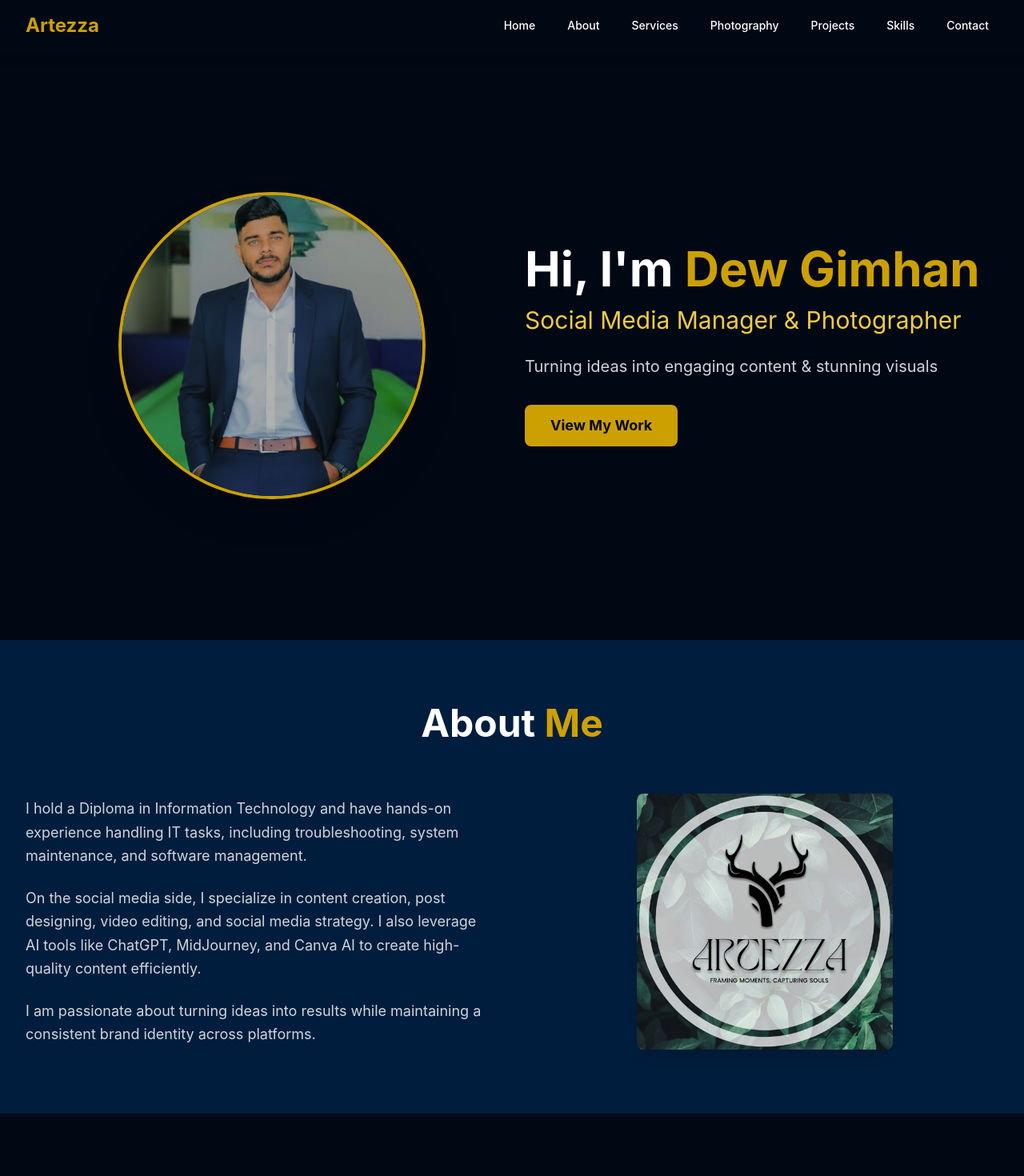
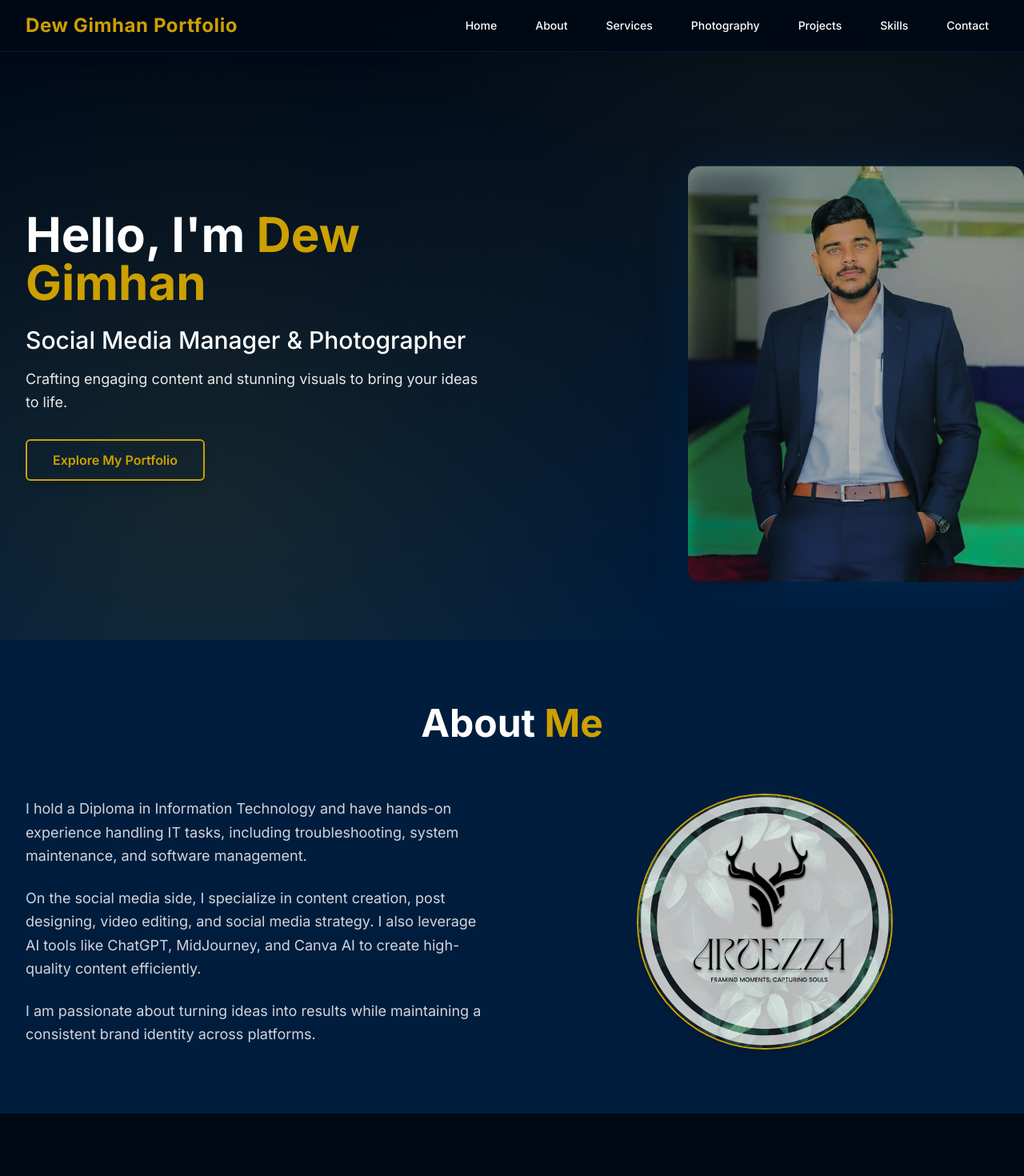
Before and after one commit to Devindi08K/project003, a React (Vite) app in the folder artezza-portfolio/: page / in a window 1280 px wide. Shown: the top 1470 px of the page at 80% size. Built offline with nearby package versions, Linux system fonts and the light colour scheme.

Commit message:
do some modifications in the ui

```diff
--- a/artezza-portfolio/src/components/About.jsx
+++ b/artezza-portfolio/src/components/About.jsx
@@ -1,17 +1,30 @@
 import React from 'react';
+import { motion } from 'framer-motion';
 
 const About = () => {
   return (
     <section id="about" className="py-20 bg-[#001D3D]">
       <div className="max-w-7xl mx-auto px-4 sm:px-6 lg:px-8">
-        <div className="text-center mb-16">
+        <motion.div
+          className="text-center mb-16"
+          initial={{ opacity: 0, y: 50 }}
+          whileInView={{ opacity: 1, y: 0 }}
+          transition={{ duration: 0.8 }}
+          viewport={{ once: true }}
+        >
           <h2 className="text-4xl lg:text-5xl font-bold text-white mb-4">
             About <span className="text-[#CCA000]">Me</span>
           </h2>
-        </div>
+        </motion.div>
 
         <div className="grid grid-cols-1 lg:grid-cols-2 gap-12 items-center">
-          <div className="space-y-6">
+          <motion.div
+            className="space-y-6"
+            initial={{ opacity: 0, x: -50 }}
+            whileInView={{ opacity: 1, x: 0 }}
+            transition={{ duration: 0.8, delay: 0.2 }}
+            viewport={{ once: true }}
+          >
             <p className="text-lg text-gray-300 leading-relaxed">
               I hold a Diploma in Information Technology and have hands-on experience handling IT tasks, including troubleshooting, system maintenance, and software management.
             </p>
@@ -21,15 +34,21 @@ const About = () => {
             <p className="text-lg text-gray-300 leading-relaxed">
               I am passionate about turning ideas into results while maintaining a consistent brand identity across platforms.
             </p>
-          </div>
+          </motion.div>
 
-          <div className="flex justify-center">
+          <motion.div
+            className="flex justify-center"
+            initial={{ opacity: 0, scale: 0.8 }}
+            whileInView={{ opacity: 1, scale: 1 }}
+            transition={{ duration: 0.8, delay: 0.4 }}
+            viewport={{ once: true }}
+          >
             <img
               src="/artezza-logo.png"
               alt="Artezza Brand Logo"
-              className="w-80 h-80 object-contain rounded-lg shadow-lg"
+              className="w-80 h-80 object-cover rounded-full shadow-lg border-2 border-[#CCA000] hover:border-[#F0CB46] transition-colors duration-300"
             />
-          </div>
+          </motion.div>
         </div>
       </div>
     </section>
--- a/artezza-portfolio/src/components/Hero.jsx
+++ b/artezza-portfolio/src/components/Hero.jsx
@@ -1,4 +1,5 @@
 import React from 'react';
+import { motion } from 'framer-motion';
 
 const Hero = () => {
   const scrollToProjects = () => {
@@ -8,40 +9,134 @@ const Hero = () => {
     }
   };
 
+  // Animation variants for staggered entrance
+  const containerVariants = {
+    hidden: { opacity: 0 },
+    visible: {
+      opacity: 1,
+      transition: {
+        staggerChildren: 0.3,
+        delayChildren: 0.2,
+      },
+    },
+  };
+
+  const itemVariants = {
+    hidden: { opacity: 0, x: 50 },
+    visible: {
+      opacity: 1,
+      x: 0,
+      transition: { duration: 0.8, ease: 'easeOut' },
+    },
+  };
+
+  // Photo animation variants
+  const photoVariants = {
+    hidden: { opacity: 0, x: 100, scale: 0.9 },
+    visible: {
+      opacity: 1,
+      x: 0,
+      scale: 1,
+      transition: { duration: 1, ease: 'easeOut', delay: 0.5 },
+    },
+  };
+
   return (
-    <section id="hero" className="min-h-screen bg-[#000814] flex items-center pt-16">
-      <div className="max-w-7xl mx-auto px-4 sm:px-6 lg:px-8">
-        <div className="grid grid-cols-1 lg:grid-cols-2 gap-8 items-center">
-          {/* Image */}
-          <div className="order-2 lg:order-1 flex justify-center">
-            <div className="relative">
-              <img
-                src="/dew-gimhan.png"
-                alt="Dew Gimhan"
-                className="w-80 h-80 lg:w-96 lg:h-96 rounded-full object-cover border-4 border-[#CCA000] shadow-2xl"
-              />
-            </div>
+    <section
+      id="hero"
+      className="relative min-h-screen flex items-center pt-16 overflow-hidden"
+    >
+      {/* Animated Background Gradient */}
+      <motion.div
+        className="absolute inset-0"
+        initial={{
+          background: 'linear-gradient(180deg, #000814 0%, #001D3D 100%)',
+        }}
+        animate={{
+          background: [
+            'linear-gradient(180deg, #000814 0%, #001D3D 100%)',
+            'linear-gradient(180deg, #000814 0%, #003566 50%, #001D3D 100%)',
+            'linear-gradient(180deg, #000814 0%, #001D3D 100%)',
+          ],
+        }}
+        transition={{ duration: 8, repeat: Infinity, ease: 'easeInOut' }}
+      />
+
+      {/* Subtle Background Pattern */}
+      <div className="absolute inset-0 hero-bg pointer-events-none" />
+
+      <div className="w-full max-w-7xl mx-auto px-6 lg:px-8 relative z-10">
+        {/* Right: Portrait with Enhanced Animations */}
+        <motion.div
+          className="absolute right-0 top-1/6 transform -translate-y-1/2 w-72 h-72 sm:w-96 sm:h-96 lg:w-[420px] lg:h-[520px] z-10"
+          variants={photoVariants}
+          initial="hidden"
+          animate="visible"
+        >
+          <motion.img
+            src="/dew-gimhan.png"
+            alt="Dew Gimhan"
+            className="w-full h-full object-cover rounded-2xl shadow-2xl"
+            style={{ boxShadow: '0 8px 48px 0 #00356680' }}
+            animate={{ y: [0, -10, 0] }}
+            transition={{ duration: 4, repeat: Infinity, ease: 'easeInOut' }}
+          />
+          {/* Enhanced vignette with animation */}
+          <motion.div
+            className="absolute left-0 top-0 h-full w-1/3 pointer-events-none"
+            style={{
+              background: 'linear-gradient(90deg, #000814e0 60%, transparent 100%)',
+              filter: 'blur(10px)',
+              borderTopLeftRadius: '1rem',
+              borderBottomLeftRadius: '1rem',
+            }}
+            initial={{ opacity: 0 }}
+            animate={{ opacity: 0.4 }}
+            transition={{ duration: 1, delay: 1 }}
+          />
+        </motion.div>
+
+        {/* Left: Text with Animations */}
+        <motion.div
+          className="relative z-20 flex-1 py-12 lg:pr-16"
+          variants={containerVariants}
+          initial="hidden"
+          animate="visible"
+        >
+          <div className="max-w-xl">
+            <motion.h1
+              className="text-4xl lg:text-6xl font-bold text-white mb-6 leading-tight"
+              variants={itemVariants}
+            >
+              Hello, I'm <span className="text-[#CCA000]">Dew Gimhan</span>
+            </motion.h1>
+            <motion.h2
+              className="text-2xl lg:text-3xl text-white mb-4 font-medium"
+              variants={itemVariants}
+            >
+              Social Media Manager & Photographer
+            </motion.h2>
+            <motion.p
+              className="text-lg text-white/90 mb-8 leading-relaxed"
+              variants={itemVariants}
+            >
+              Crafting engaging content and stunning visuals to bring your ideas to
+              life.
+            </motion.p>
+            <motion.button
+              onClick={scrollToProjects}
+              className="px-8 py-3 border-2 border-[#CCA000] text-[#CCA000] bg-transparent hover:bg-[#003566] hover:text-[#F0CB46] transition-all duration-300 rounded-md font-semibold shadow-lg hover:shadow-[#CCA000]/50"
+              variants={itemVariants}
+              whileHover={{
+                scale: 1.05,
+                boxShadow: '0 0 20px #CCA00050',
+              }}
+              whileTap={{ scale: 0.95 }}
+            >
+              Explore My Portfolio
+            </motion.button>
           </div>
-
-          {/* Text Content */}
-          <div className="order-1 lg:order-2 text-center lg:text-left">
-            <h1 className="text-4xl lg:text-6xl font-bold text-white mb-4">
-              Hi, I'm <span className="text-[#CCA000]">Dew Gimhan</span>
-            </h1>
-            <h2 className="text-2xl lg:text-3xl text-[#F0CB46] mb-6">
-              Social Media Manager & Photographer
-            </h2>
-            <p className="text-xl text-gray-300 mb-8 leading-relaxed">
-              Turning ideas into engaging content & stunning visuals
-            </p>
-            <button
-              onClick={scrollToProjects}
-              className="bg-[#CCA000] hover:bg-[#F0CB46] text-[#000814] font-bold py-3 px-8 rounded-lg text-lg transition-colors duration-300 transform hover:scale-105"
-            >
-              View My Work
-            </button>
-          </div>
-        </div>
+        </motion.div>
       </div>
     </section>
   );
--- a/artezza-portfolio/src/components/Navbar.jsx
+++ b/artezza-portfolio/src/components/Navbar.jsx
@@ -12,24 +12,24 @@ const Navbar = () => {
   };
 
   return (
-    <nav className="fixed top-0 left-0 right-0 z-50 bg-[#000814] shadow-lg">
+    <nav className="fixed top-0 left-0 right-0 z-50 bg-[#000814]/90 backdrop-blur-md shadow-lg border-b border-[#003566]/50">
       <div className="max-w-7xl mx-auto px-4 sm:px-6 lg:px-8">
         <div className="flex justify-between items-center h-16">
           {/* Brand */}
           <div className="flex-shrink-0">
-            <span className="text-2xl font-bold text-[#CCA000]">Artezza</span>
+            <span className="text-2xl font-bold text-[#CCA000] tracking-wide">Dew Gimhan Portfolio</span>
           </div>
 
           {/* Desktop Menu */}
           <div className="hidden md:block">
-            <div className="ml-10 flex items-baseline space-x-4">
-              <button onClick={() => scrollToSection('hero')} className="text-white hover:text-[#F0CB46] px-3 py-2 text-sm font-medium transition-colors">Home</button>
-              <button onClick={() => scrollToSection('about')} className="text-white hover:text-[#F0CB46] px-3 py-2 text-sm font-medium transition-colors">About</button>
-              <button onClick={() => scrollToSection('services')} className="text-white hover:text-[#F0CB46] px-3 py-2 text-sm font-medium transition-colors">Services</button>
-              <button onClick={() => scrollToSection('photography')} className="text-white hover:text-[#F0CB46] px-3 py-2 text-sm font-medium transition-colors">Photography</button>
-              <button onClick={() => scrollToSection('projects')} className="text-white hover:text-[#F0CB46] px-3 py-2 text-sm font-medium transition-colors">Projects</button>
-              <button onClick={() => scrollToSection('skills')} className="text-white hover:text-[#F0CB46] px-3 py-2 text-sm font-medium transition-colors">Skills</button>
-              <button onClick={() => scrollToSection('contact')} className="text-white hover:text-[#F0CB46] px-3 py-2 text-sm font-medium transition-colors">Contact</button>
+            <div className="ml-10 flex items-baseline space-x-6">
+              <button onClick={() => scrollToSection('hero')} className="text-white hover:text-[#F0CB46] px-3 py-2 text-sm font-medium transition-colors duration-300">Home</button>
+              <button onClick={() => scrollToSection('about')} className="text-white hover:text-[#F0CB46] px-3 py-2 text-sm font-medium transition-colors duration-300">About</button>
+              <button onClick={() => scrollToSection('services')} className="text-white hover:text-[#F0CB46] px-3 py-2 text-sm font-medium transition-colors duration-300">Services</button>
+              <button onClick={() => scrollToSection('photography')} className="text-white hover:text-[#F0CB46] px-3 py-2 text-sm font-medium transition-colors duration-300">Photography</button>
+              <button onClick={() => scrollToSection('projects')} className="text-white hover:text-[#F0CB46] px-3 py-2 text-sm font-medium transition-colors duration-300">Projects</button>
+              <button onClick={() => scrollToSection('skills')} className="text-white hover:text-[#F0CB46] px-3 py-2 text-sm font-medium transition-colors duration-300">Skills</button>
+              <button onClick={() => scrollToSection('contact')} className="text-white hover:text-[#F0CB46] px-3 py-2 text-sm font-medium transition-colors duration-300">Contact</button>
             </div>
           </div>
 
@@ -37,7 +37,7 @@ const Navbar = () => {
           <div className="md:hidden">
             <button
               onClick={() => setIsOpen(!isOpen)}
-              className="text-white hover:text-[#F0CB46] focus:outline-none focus:text-[#F0CB46]"
+              className="text-white hover:text-[#F0CB46] focus:outline-none focus:text-[#F0CB46] transition-colors duration-300"
             >
               <svg className="h-6 w-6" fill="none" viewBox="0 0 24 24" stroke="currentColor">
                 {isOpen ? (
@@ -53,14 +53,14 @@ const Navbar = () => {
         {/* Mobile Menu */}
         {isOpen && (
           <div className="md:hidden">
-            <div className="px-2 pt-2 pb-3 space-y-1 sm:px-3 bg-[#001D3D]">
-              <button onClick={() => scrollToSection('hero')} className="block text-white hover:text-[#F0CB46] px-3 py-2 text-sm font-medium w-full text-left">Home</button>
-              <button onClick={() => scrollToSection('about')} className="block text-white hover:text-[#F0CB46] px-3 py-2 text-sm font-medium w-full text-left">About</button>
-              <button onClick={() => scrollToSection('services')} className="block text-white hover:text-[#F0CB46] px-3 py-2 text-sm font-medium w-full text-left">Services</button>
-              <button onClick={() => scrollToSection('photography')} className="block text-white hover:text-[#F0CB46] px-3 py-2 text-sm font-medium w-full text-left">Photography</button>
-              <button onClick={() => scrollToSection('projects')} className="block text-white hover:text-[#F0CB46] px-3 py-2 text-sm font-medium w-full text-left">Projects</button>
-              <button onClick={() => scrollToSection('skills')} className="block text-white hover:text-[#F0CB46] px-3 py-2 text-sm font-medium w-full text-left">Skills</button>
-              <button onClick={() => scrollToSection('contact')} className="block text-white hover:text-[#F0CB46] px-3 py-2 text-sm font-medium w-full text-left">Contact</button>
+            <div className="px-2 pt-2 pb-3 space-y-1 sm:px-3 bg-[#001D3D]/90 backdrop-blur-md rounded-lg mt-2">
+              <button onClick={() => scrollToSection('hero')} className="block text-white hover:text-[#F0CB46] px-3 py-2 text-sm font-medium w-full text-left transition-colors duration-300">Home</button>
+              <button onClick={() => scrollToSection('about')} className="block text-white hover:text-[#F0CB46] px-3 py-2 text-sm font-medium w-full text-left transition-colors duration-300">About</button>
+              <button onClick={() => scrollToSection('services')} className="block text-white hover:text-[#F0CB46] px-3 py-2 text-sm font-medium w-full text-left transition-colors duration-300">Services</button>
+              <button onClick={() => scrollToSection('photography')} className="block text-white hover:text-[#F0CB46] px-3 py-2 text-sm font-medium w-full text-left transition-colors duration-300">Photography</button>
+              <button onClick={() => scrollToSection('projects')} className="block text-white hover:text-[#F0CB46] px-3 py-2 text-sm font-medium w-full text-left transition-colors duration-300">Projects</button>
+              <button onClick={() => scrollToSection('skills')} className="block text-white hover:text-[#F0CB46] px-3 py-2 text-sm font-medium w-full text-left transition-colors duration-300">Skills</button>
+              <button onClick={() => scrollToSection('contact')} className="block text-white hover:text-[#F0CB46] px-3 py-2 text-sm font-medium w-full text-left transition-colors duration-300">Contact</button>
             </div>
           </div>
         )}
--- a/artezza-portfolio/src/index.css
+++ b/artezza-portfolio/src/index.css
@@ -1,3 +1,5 @@
+@import url('https://fonts.googleapis.com/css2?family=Inter:wght@300;400;500;600;700&display=swap');
+
 @tailwind base;
 @tailwind components;
 @tailwind utilities;
@@ -9,11 +11,11 @@ html {
 body {
   margin: 0;
   min-width: 320px;
-  font-family: -apple-system, BlinkMacSystemFont, 'Segoe UI', 'Roboto', 'Oxygen',
-    'Ubuntu', 'Cantarell', 'Fira Sans', 'Droid Sans', 'Helvetica Neue',
-    sans-serif;
+  font-family: 'Inter', -apple-system, BlinkMacSystemFont, 'Segoe UI', 'Roboto', sans-serif;
   -webkit-font-smoothing: antialiased;
   -moz-osx-font-smoothing: grayscale;
+  background: linear-gradient(180deg, #000814 0%, #001D3D 100%);
+  color: #ffffff;
 }
 
 /* Custom scrollbar */
@@ -33,3 +35,16 @@ body {
 ::-webkit-scrollbar-thumb:hover {
   background: #F0CB46;
 }
+
+/* Subtle background pattern for cinematic feel */
+.hero-bg::before {
+  content: '';
+  position: absolute;
+  top: 0;
+  left: 0;
+  right: 0;
+  bottom: 0;
+  background-image: radial-gradient(circle at 20% 80%, rgba(204, 160, 0, 0.1) 0%, transparent 50%),
+                    radial-gradient(circle at 80% 20%, rgba(240, 203, 70, 0.05) 0%, transparent 50%);
+  pointer-events: none;
+}
```
Also changed, not shown: artezza-portfolio/src/components/Contact.jsx (+0 -7 lines), artezza-portfolio/src/components/Footer.jsx (+6 -6 lines), artezza-portfolio/src/components/Services.jsx (+19 -4 lines), artezza-portfolio/src/components/Tools.jsx (+37 -17 lines), 1 other file (tests, documents, lock files or other folders).
